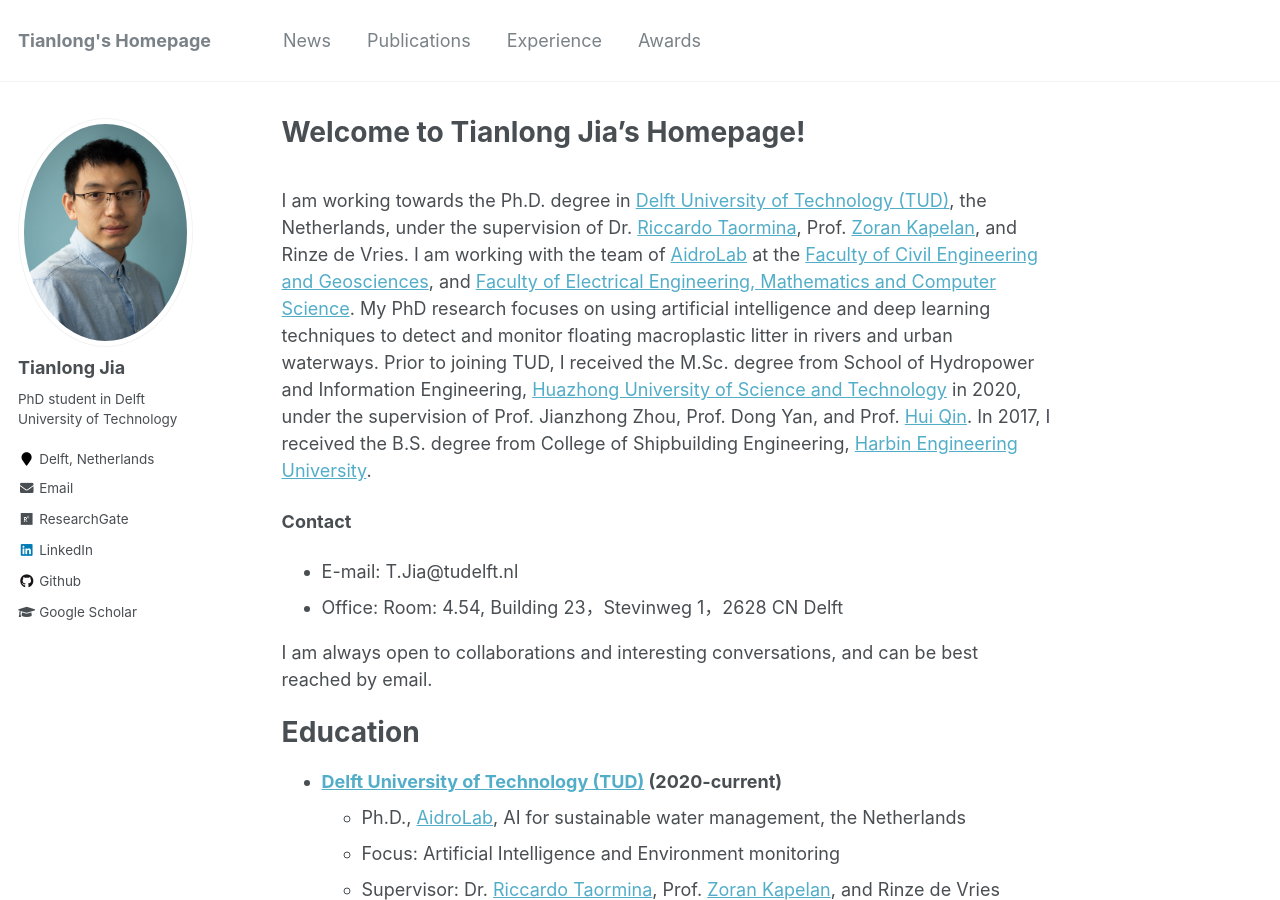
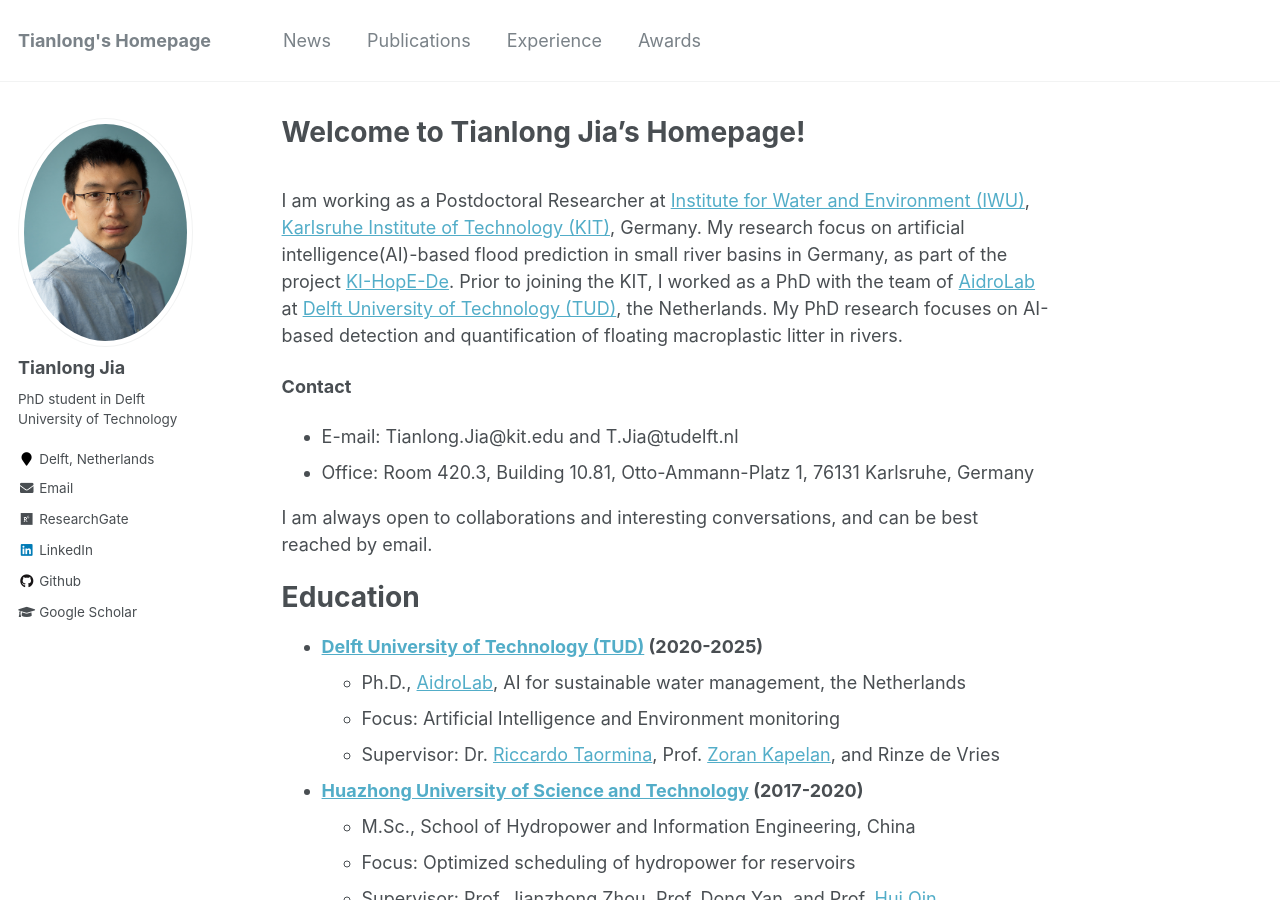
Before and after one commit to TianlongJia/TianlongJia.github.io, a Jekyll site: the page built from _pages/about.md, in a window 1280 px wide and 900 px high. Built offline with Jekyll 4.4.1, drawn with Linux system fonts in a browser that asks for light colours.

Commit message:
update KIT

```diff
--- a/_pages/about.md
+++ b/_pages/about.md
@@ -8,18 +8,18 @@ redirect_from:
   - /about.html
 ---
 <br>
-I am working towards the Ph.D. degree in [Delft University of Technology (TUD)](https://www.tudelft.nl/), the Netherlands, under the supervision of Dr. [Riccardo Taormina](https://www.tudelft.nl/citg/over-faculteit/afdelingen/watermanagement/medewerker/universitair-docent-onderwijzer/dr-riccardo-taormina), Prof. [Zoran Kapelan](https://www.tudelft.nl/citg/over-faculteit/afdelingen/watermanagement/medewerker/professor/prof-dr-zoran-kapelan), and Rinze de Vries. I am working with the team of [AidroLab](https://www.tudelft.nl/ai/aidrolab) at the [Faculty of Civil Engineering and Geosciences](https://www.tudelft.nl/en/ceg), and [Faculty of Electrical Engineering, Mathematics and Computer Science](https://www.tudelft.nl/en/eemcs). My PhD research focuses on using artificial intelligence and deep learning techniques to detect and monitor floating macroplastic litter in rivers and urban waterways. Prior to joining TUD, I received the M.Sc. degree from School of Hydropower and Information Engineering, [Huazhong University of Science and Technology](http://english.hust.edu.cn/) in 2020, under the supervision of Prof. Jianzhong Zhou, Prof. Dong Yan, and Prof. [Hui Qin](https://civil.hust.edu.cn/info/1312/9985.htm). In 2017, I received the B.S. degree from College of Shipbuilding Engineering, [Harbin Engineering University](https://english.hrbeu.edu.cn).
+I am working as a Postdoctoral Researcher at [Institute for Water and Environment (IWU)](https://www.iwu.kit.edu/hyd/english/index.php), [Karlsruhe Institute of Technology (KIT)](https://www.kit.edu/english/), Germany. My research focus on artificial intelligence(AI)-based flood prediction in small river basins in Germany, as part of the project [KI-HopE-De](https://www.iwu.kit.edu/hyd/english/Research_1390.php). Prior to joining the KIT, I worked as a PhD with the team of [AidroLab](https://www.tudelft.nl/ai/aidrolab) at [Delft University of Technology (TUD)](https://www.tudelft.nl/), the Netherlands. My PhD research focuses on AI-based detection and quantification of floating macroplastic litter in rivers.
 
 
 **Contact**
-- E-mail: T.Jia@tudelft.nl
-- Office: Room: 4.54, Building 23，Stevinweg 1，2628 CN Delft
+- E-mail: Tianlong.Jia@kit.edu and T.Jia@tudelft.nl
+- Office: Room 420.3, Building 10.81, Otto-Ammann-Platz 1, 76131 Karlsruhe, Germany
 
 I am always open to collaborations and interesting conversations, and can be best reached by email.
 
 Education
 ======
-- **[Delft University of Technology (TUD)](https://www.tudelft.nl/) (2020-current)**
+- **[Delft University of Technology (TUD)](https://www.tudelft.nl/) (2020-2025)**
     - Ph.D., [AidroLab](https://www.tudelft.nl/ai/aidrolab), AI for sustainable water management, the Netherlands
     - Focus: Artificial Intelligence and Environment monitoring
     - Supervisor: Dr. [Riccardo Taormina](https://www.tudelft.nl/citg/over-faculteit/afdelingen/watermanagement/medewerker/staff-sanitary-engineering/dr-riccardo-taormina), Prof. [Zoran Kapelan](https://www.tudelft.nl/citg/over-faculteit/afdelingen/watermanagement/medewerker/staff-sanitary-engineering/prof-dr-zoran-kapelan), and Rinze de Vries
```
